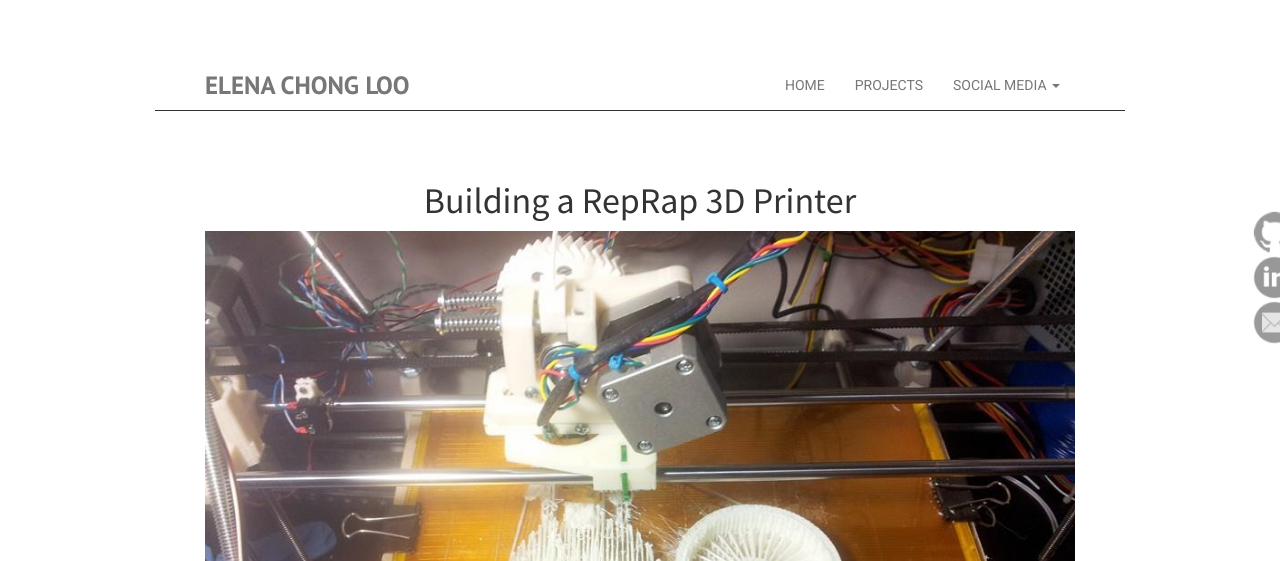
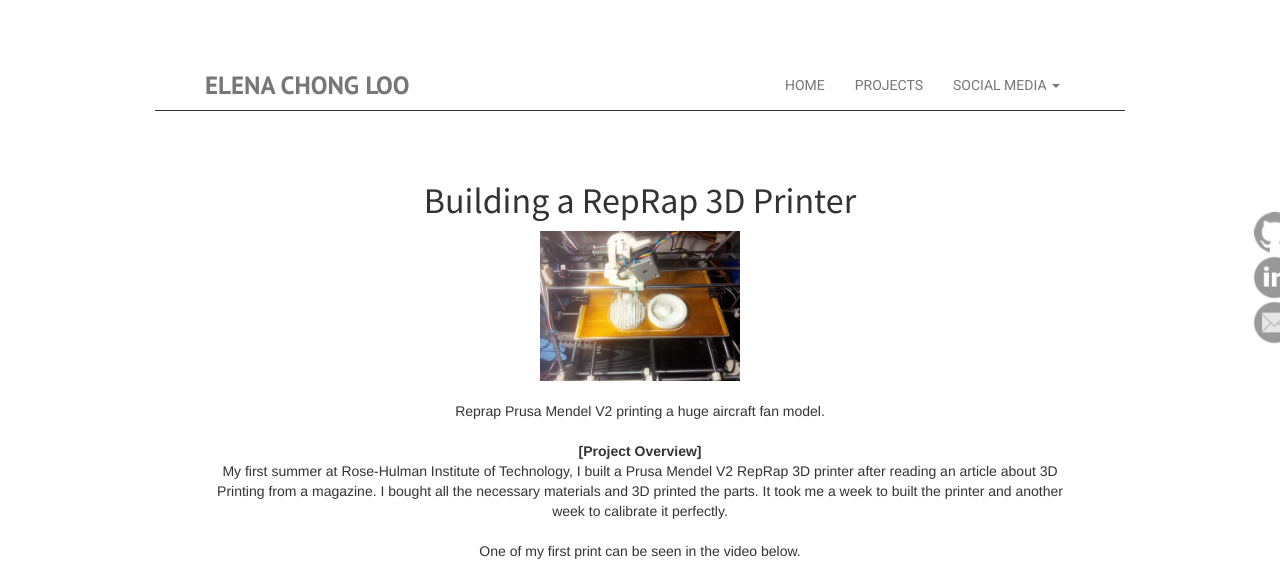
Before and after one commit to helenchg/elenachong.com, a Jekyll site: the page built from projects/3dprinter/index.html, in a window 1280 px wide. Shown: the top 561 px of the page. Built offline with Jekyll 4.4.1, drawn with Linux system fonts in a browser that asks for light colours; nearby versions of some CDN libraries; grey boxes are pictures that could not be loaded.

Commit message:
3dprinter index

```diff
--- a/projects/3dprinter/index.html
+++ b/projects/3dprinter/index.html
@@ -5,7 +5,7 @@
     <!-- PROJECT HEADER -->
  <div class = "container">
      <center><h1>Building a RepRap 3D Printer</h1>
-     <img class="img-responsive" src ="/projects/3dprinter/media/A%20print.jpg"><br> Reprap Prusa Mendel V2 printing a huge aircraft fan model.
+     <img class="img-responsive" src ="/projects/3dprinter/media/A%20print.jpg" width="200" height="auto"><br> Reprap Prusa Mendel V2 printing a huge aircraft fan model.
          <br>
          <br>
 
```
